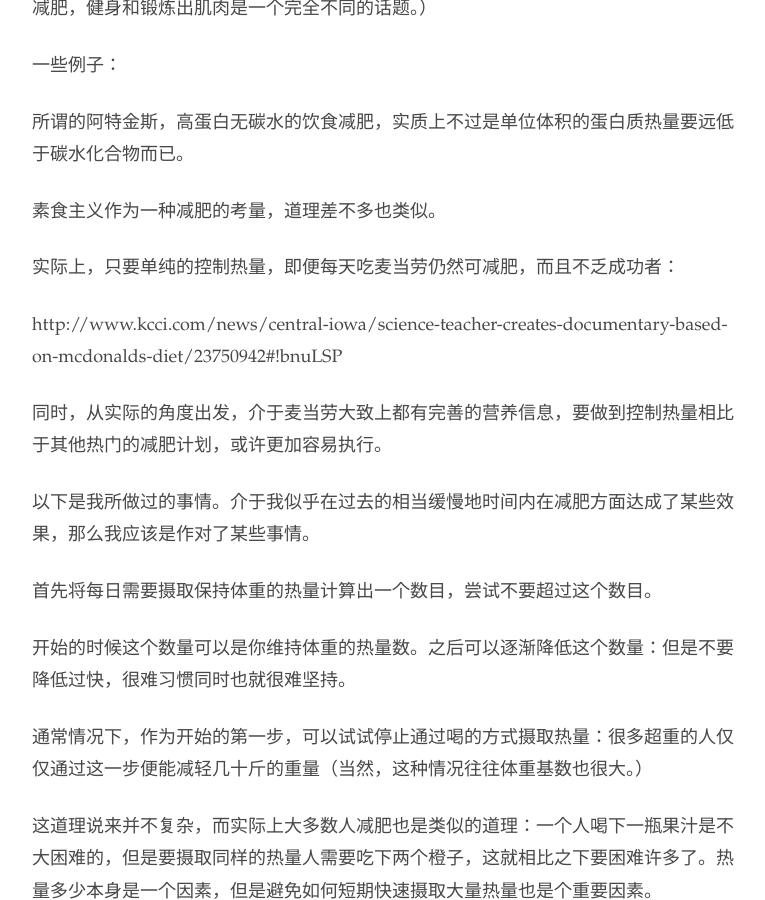
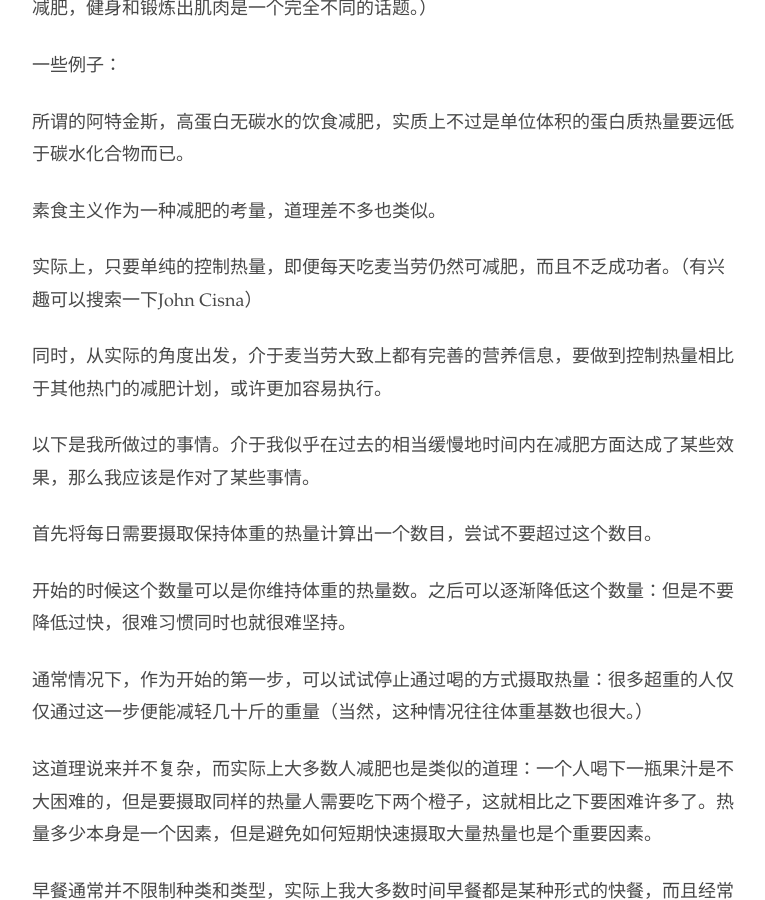
Before and after one commit to readandchedan/readandchedan.github.io, a Jekyll site: the page built from _posts/fiction/_posts/2014-07-27-weight-loss.md, in a window 1280 px wide and 900 px high, scrolled down 3158 px. Shown: the whole window, without its empty margins (256-1021 px from the left). Built offline with Jekyll 4.4.1, drawn with Linux system fonts in a browser that asks for light colours.

Commit message:
Commited on 2014-07-27 01:15:29.168682

```diff
--- a/_posts/fiction/_posts/2014-07-27-weight-loss.md
+++ b/_posts/fiction/_posts/2014-07-27-weight-loss.md
@@ -79,9 +79,7 @@ layout: default
 
 素食主义作为一种减肥的考量，道理差不多也类似。
 
-实际上，只要单纯的控制热量，即便每天吃麦当劳仍然可减肥，而且不乏成功者：
-
-http://www.kcci.com/news/central-iowa/science-teacher-creates-documentary-based-on-mcdonalds-diet/23750942#!bnuLSP
+实际上，只要单纯的控制热量，即便每天吃麦当劳仍然可减肥，而且不乏成功者。（有兴趣可以搜索一下John Cisna）
 
 同时，从实际的角度出发，介于麦当劳大致上都有完善的营养信息，要做到控制热量相比于其他热门的减肥计划，或许更加容易执行。
 
```
